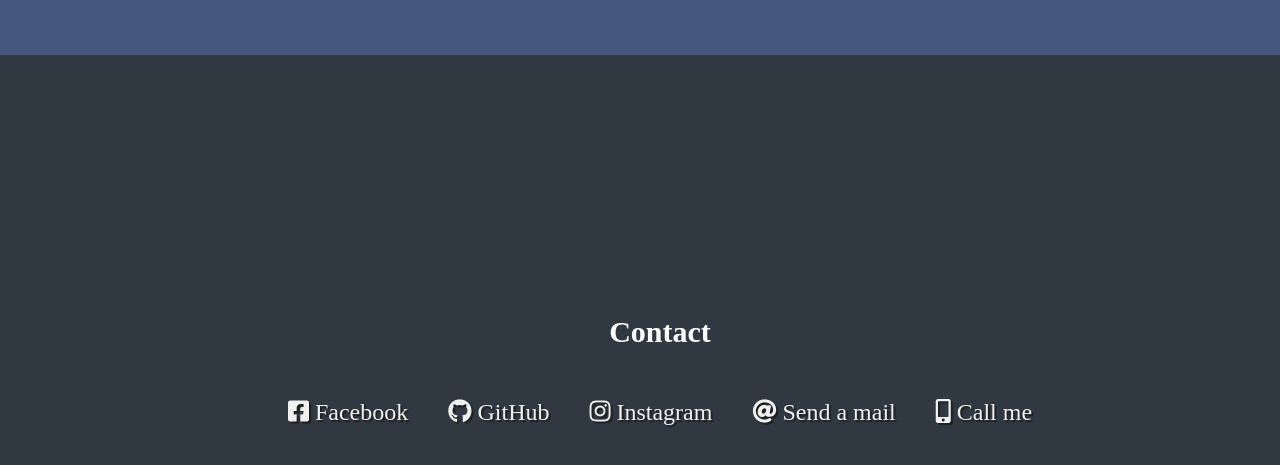
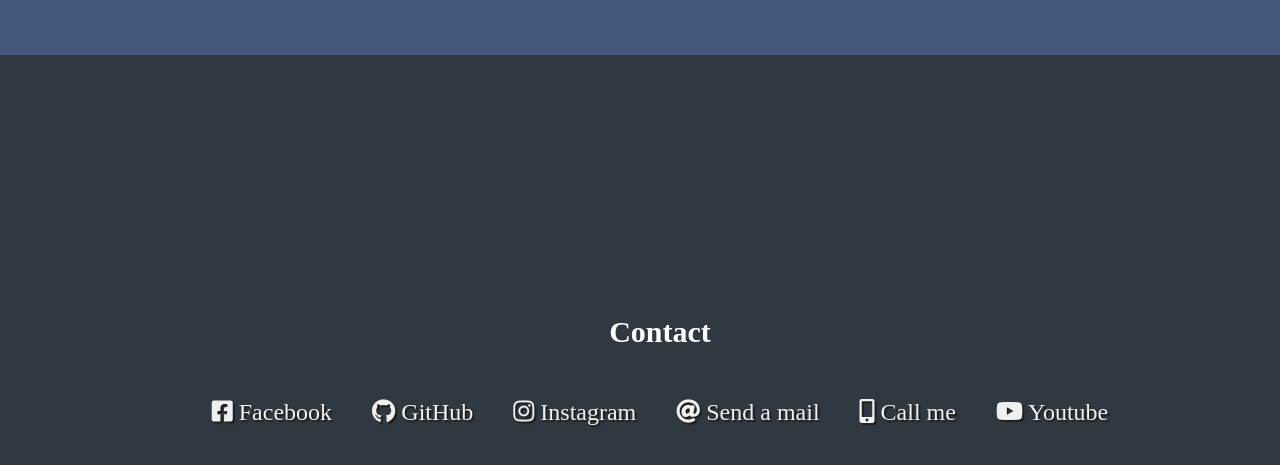
Before and after one commit to Thel45/1600-protfolio-GR, a plain HTML site: page index.html in a window 1280 px wide. Shown: the part 1325-1790 px from the top of the page. Drawn offline with Linux system fonts and the light colour scheme.

Commit message:
put in youtube link

```diff
--- a/index.html
+++ b/index.html
@@ -90,6 +90,8 @@
                     class="fab fa-instagram"></i> Instagram</a>
             <a href="mailto:nodrog117@gmail.com" class="btn contact-details"><i class="fas fa-at"></i> Send a mail</a>
             <a href="tel:8013106914" class="btn contact-details"><i class="fas fa-mobile-alt"></i> Call me</a>
+            <a href="https://youtube.com/channel/UCNpC8Yq50z7U_1q19m68tqQ" target="_blank" class="btn contact-details"><i
+                class="fab fa-youtube"></i> Youtube</a>
         </div>
     </section>
 
```
